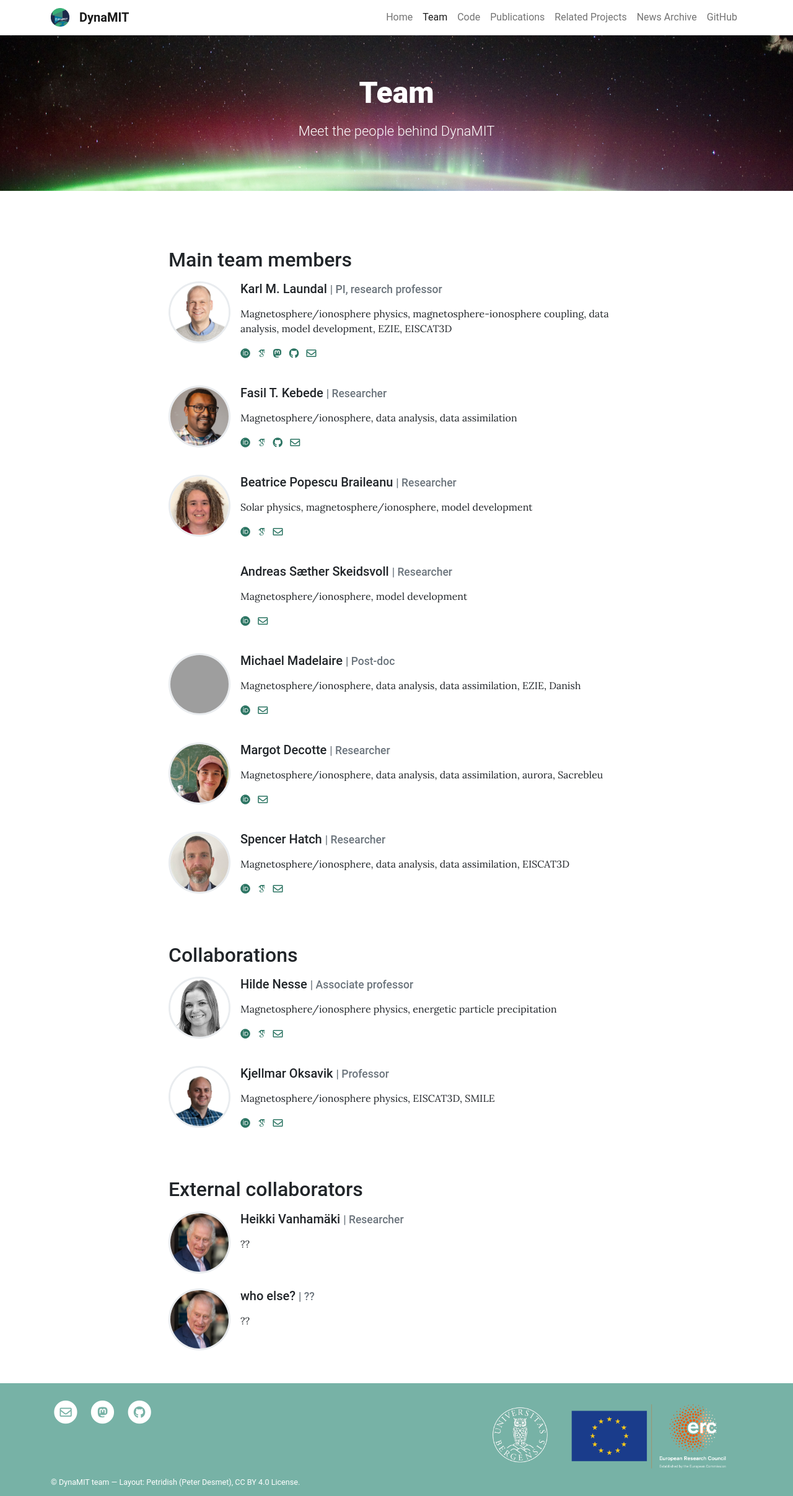
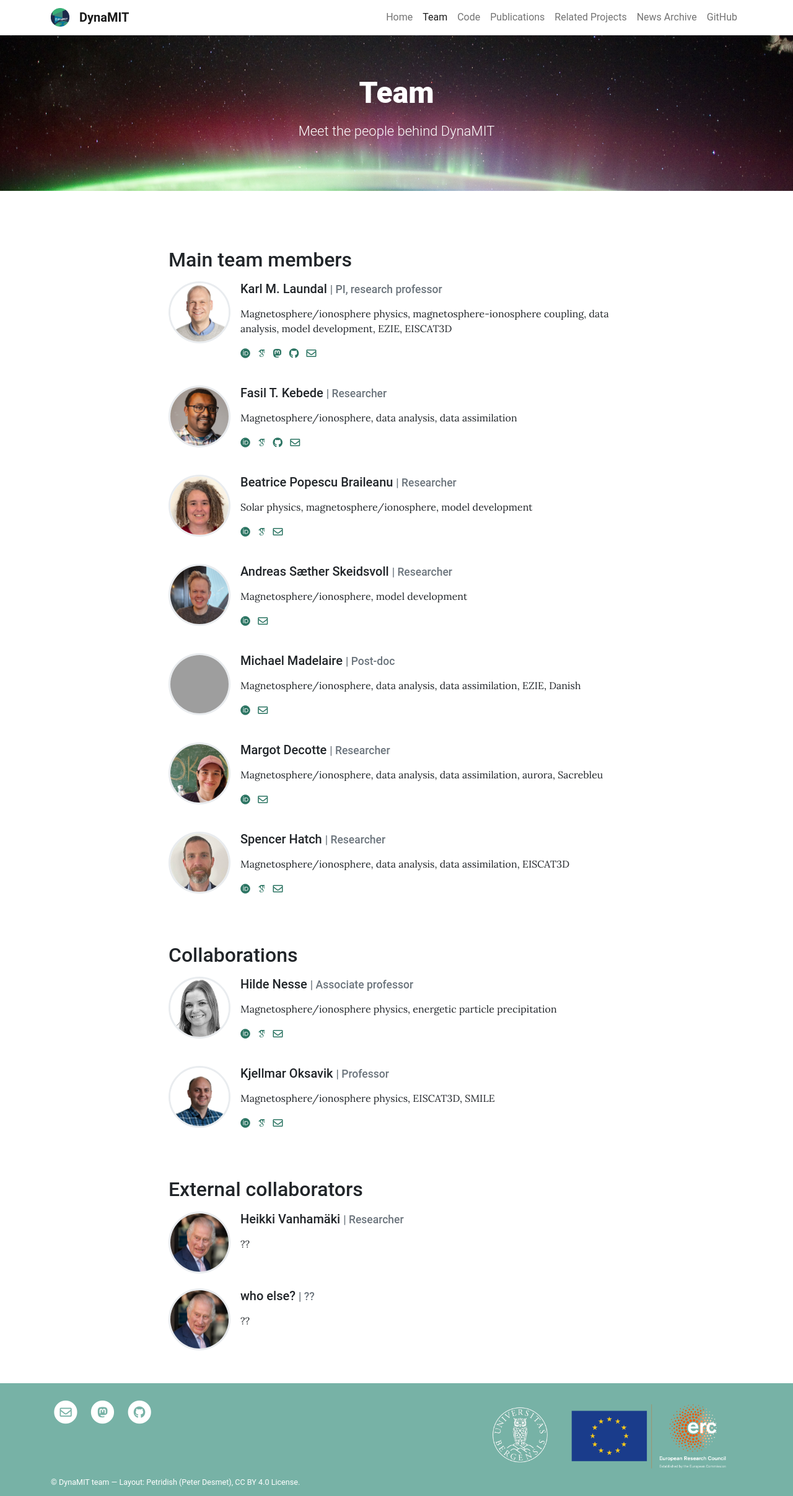
Before and after one commit to DynaMIT-uib/DynaMIT-uib.github.io, a Jekyll site: the page built from pages/team.md, in a window 1280 px wide. Shown: the whole page at 62% size. Built offline with Jekyll 4.4.1, drawn with Linux system fonts in a browser that asks for light colours; some web fonts are replaced; grey boxes are pictures that could not be loaded.

Commit message:
Added picture of Andreas

```diff
--- a/_data/team.yml
+++ b/_data/team.yml
@@ -34,7 +34,7 @@
 
   - name: Andreas Sæther Skeidsvoll
     role: Researcher
-    image: #assets/theme/images/Margot.jpg # Can be external link
+    image: assets/theme/images/Andreas.jpg # Can be external link
     description: >
       Magnetosphere/ionosphere, model development
     orcid: 0000-0001-7515-9436
```
Also changed, not shown: assets/theme/images/Andreas.jpg (added).
